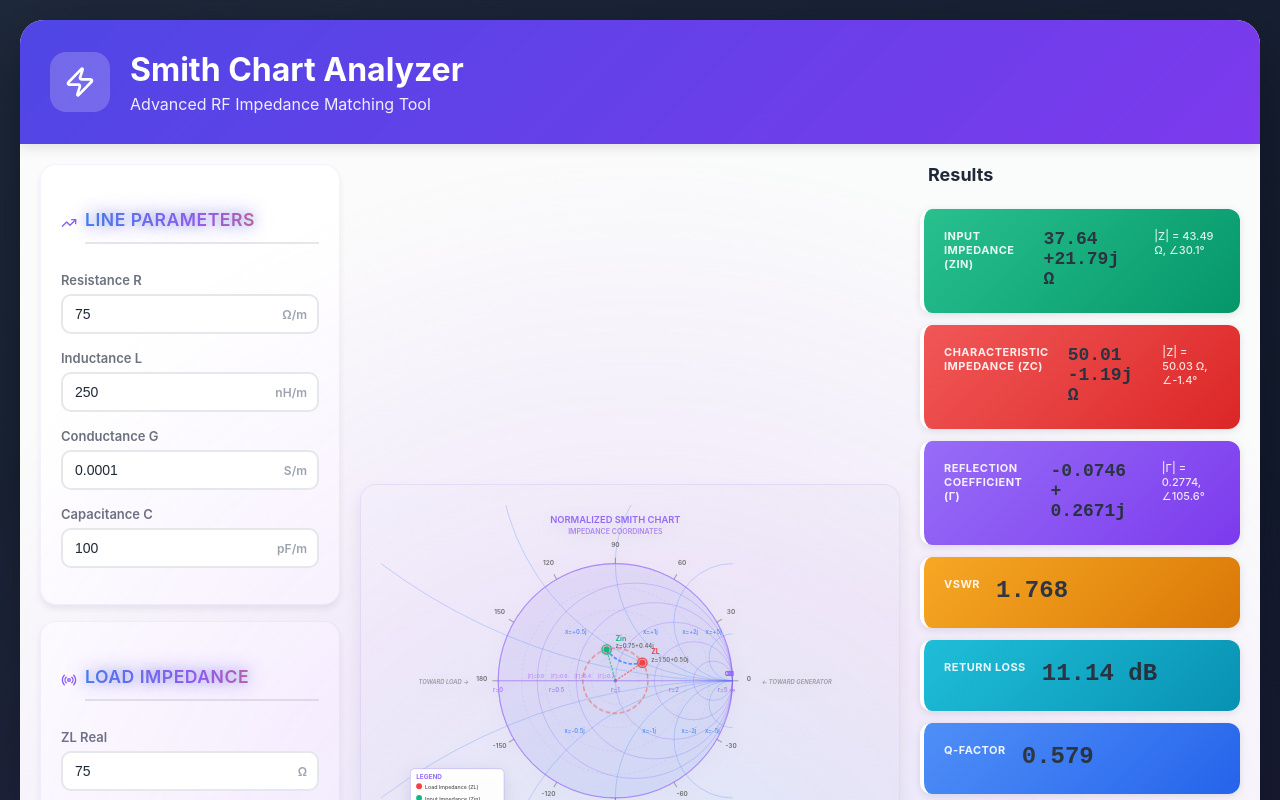
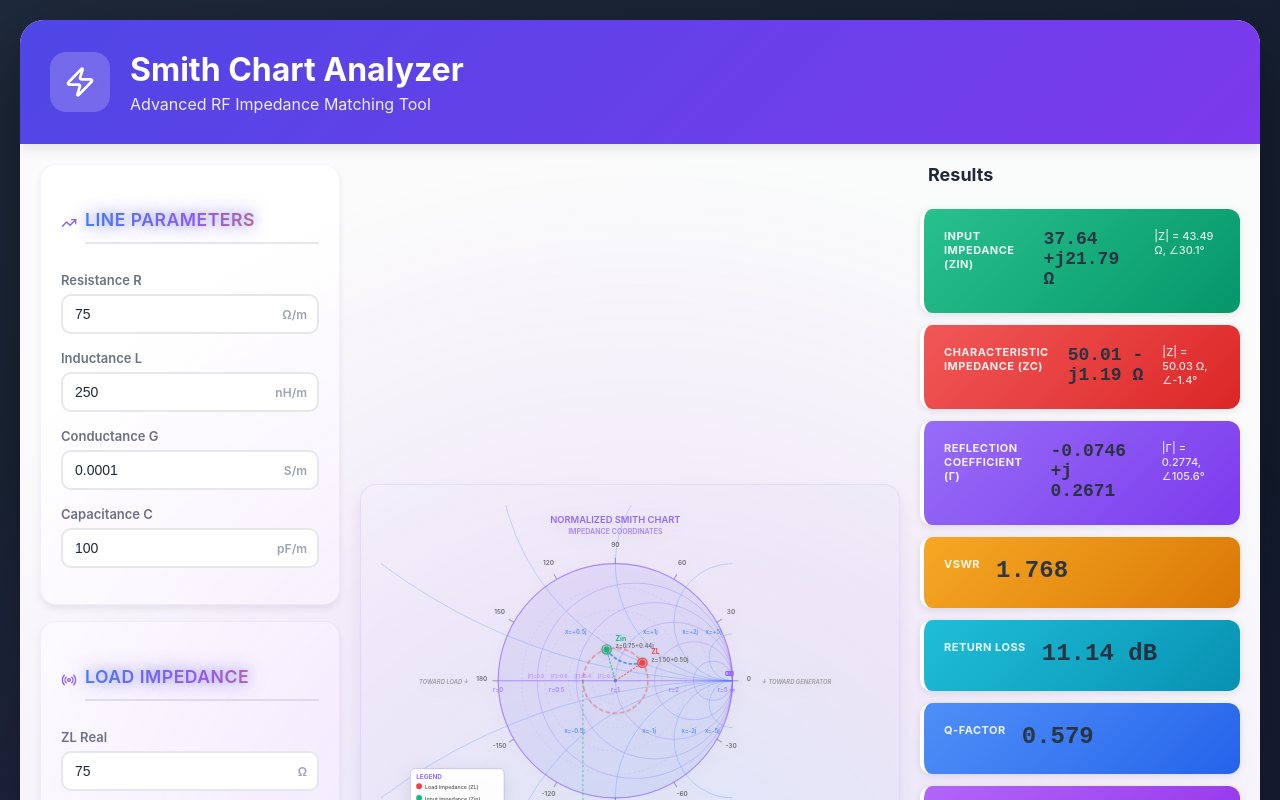
Before and after one commit to AdityaGangboir/TLV, a React (Vite) app: page /smith-chart in a window 1280 px wide. Shown: the top 800 px of the page. Built offline with nearby package versions, Linux system fonts and the light colour scheme.

Commit message:
Fixed Scales

```diff
--- a/src/pages/ImpedanceCalculator.jsx
+++ b/src/pages/ImpedanceCalculator.jsx
@@ -167,8 +167,8 @@ const ImpedanceCalculator = () => {
   };
 
   const formatComplex = (z, unit = "") => {
-    const sign = z.im >= 0 ? "+" : "";
-    return `${z.re.toFixed(3)} ${sign} j${z.im.toFixed(3)} ${unit}`;
+    const sign = z.im >= 0 ? "+" : "-";
+    return `${z.re.toFixed(3)} ${sign} j${Math.abs(z.im.toFixed(3))} ${unit}`;
   };
 
   const formulas = [
--- a/src/pages/SmithChart.jsx
+++ b/src/pages/SmithChart.jsx
@@ -2,6 +2,7 @@ import React, { useState, useMemo, useEffect } from "react";
 import { Zap, TrendingUp, Radio } from "lucide-react";
 import "./SmithChart.css";
 
+const Radius = 200;
 /* Complex number utilities */
 class Complex {
   constructor(real, imag = 0) {
@@ -330,8 +331,8 @@ const SmithChartTool = () => {
   const generateScales = () => {
     const elements = [];
     const baseY = 550,
-      startX = 200,
-      endX = 600;
+      startX = 400,
+      endX = 200;
 
     // Reflection Coefficient Scale
     elements.push(
@@ -380,16 +381,16 @@ const SmithChartTool = () => {
     const gammaX = startX + (endX - startX) * gammaMag;
 
     // Connection from Zin to reflection coefficient scale
-    // elements.push(
-    //   <line
-    //     key="gamma-connection"
-    //     x1={zinPoint.x}
-    //     y1={zinPoint.y}
-    //     x2={gammaX}
-    //     y2={baseY + 15}
-    //     className="conn-line gamma"
-    //   />
-    // );
+    elements.push(
+      <line
+        key="gamma-connection"
+        x1={gammaX}
+        y1={300}
+        x2={gammaX}
+        y2={baseY + 15}
+        className="conn-line gamma"
+      />
+    );
     elements.push(
       <circle
         key="gamma-marker"
@@ -491,7 +492,7 @@ const SmithChartTool = () => {
     rlValues.forEach((val) => {
       const gamma = Math.pow(10, -val / 20);
       const x = startX + (endX - startX) * gamma;
-      if (x >= startX && x <= endX) {
+      if (x >= endX && x <= startX) {
         elements.push(
           <line
             key={`rl-tick-${val}`}
@@ -892,7 +893,7 @@ const SmithChartTool = () => {
                   className="direction-label"
                   textAnchor="start"
                 >
-                  ← TOWARD GENERATOR
+                  ↓ TOWARD GENERATOR
                 </text>
 
                 <text
@@ -901,7 +902,7 @@ const SmithChartTool = () => {
                   className="direction-label"
                   textAnchor="end"
                 >
-                  TOWARD LOAD →
+                  TOWARD LOAD ↓
                 </text>
 
                 <text x="200" y="320" className="baseline-label" textAnchor="middle">r=0</text>
@@ -933,8 +934,8 @@ const SmithChartTool = () => {
             <div className="result-card zin">
               <div className="result-head">Input Impedance (Zin)</div>
               <div className="result-value">
-                {results.Zin.re.toFixed(2)} {results.Zin.im >= 0 ? "+" : ""}
-                {results.Zin.im.toFixed(2)}j Ω
+                {results.Zin.re.toFixed(2)} {results.Zin.im >= 0 ? "+j" : "-j"}
+                {Math.abs(results.Zin.im.toFixed(2))} Ω
               </div>
               <div className="result-sub">
                 |Z| = {results.Zin.mag().toFixed(2)} Ω, ∠
@@ -945,8 +946,8 @@ const SmithChartTool = () => {
             <div className="result-card zc">
               <div className="result-head">Characteristic Impedance (Zc)</div>
               <div className="result-value">
-                {results.Zc.re.toFixed(2)} {results.Zc.im >= 0 ? "+" : ""}
-                {results.Zc.im.toFixed(2)}j Ω
+                {results.Zc.re.toFixed(2)} {results.Zc.im >= 0 ? "+j" : "-j"}
+                {Math.abs(results.Zc.im.toFixed(2))} Ω
               </div>
               <div className="result-sub">
                 |Z| = {results.Zc.mag().toFixed(2)} Ω, ∠
@@ -957,8 +958,8 @@ const SmithChartTool = () => {
             <div className="result-card gamma">
               <div className="result-head">Reflection Coefficient (Γ)</div>
               <div className="result-value">
-                {results.Gamma.re.toFixed(4)} {results.Gamma.im >= 0 ? "+" : ""}{" "}
-                {results.Gamma.im.toFixed(4)}j
+                {results.Gamma.re.toFixed(4)} {results.Gamma.im >= 0 ? "+j" : "-j"}{" "}
+                {Math.abs(results.Gamma.im.toFixed(4))}
               </div>
               <div className="result-sub">
                 |Γ| = {results.Gamma.mag().toFixed(4)}, ∠
--- a/src/pages/WavePropagation.jsx
+++ b/src/pages/WavePropagation.jsx
@@ -5,14 +5,14 @@ import './WavePropagation.css';
 const WavePropagation = () => {
   const [inputs, setInputs] = useState({
     R: 2,
-    L: 10,
-    G: 0.1,
-    C: 1000,
-    freq: 1,
-    length: 1,
+    L: 2500,
+    G: 0.0001,
+    C: 80,
+    freq: 50*1e-9,
+    length: 4000000,
     ZL: 75,
     V0: 1,
-    speed: 1,
+    speed: .1,
   });
 
   const [time, setTime] = useState(0);
@@ -45,7 +45,7 @@ const WavePropagation = () => {
   useEffect(() => {
     if (isPlaying) {
       animationRef.current = setInterval(() => {
-        setTime((t) => t + 0.02 * inputs.speed);
+        setTime((t) => t + 0.002 * inputs.speed);
       }, 16);
     } else {
       if (animationRef.current) {
@@ -79,7 +79,7 @@ const WavePropagation = () => {
 
   // Generate wave data
   const generateWaveData = () => {
-    const points = 200;
+    const points = 100;
     const voltage = [];
     const current = [];
     const forwardV = [];
@@ -92,10 +92,12 @@ const WavePropagation = () => {
       const fwdV = inputs.V0 * Math.cos(omega * time - beta * z);
       const refV = inputs.V0 * gammaMag * Math.cos(omega * time + beta * z + gammaPhase * Math.PI / 180);
       const totalV = fwdV + refV;
+      // console.log(totalV);
 
       const fwdI = (inputs.V0 / Zc_real) * Math.cos(omega * time - beta * z - Math.PI / 2);
       const refI = -(inputs.V0 / Zc_real) * gammaMag * Math.cos(omega * time + beta * z - Math.PI / 2 + gammaPhase * Math.PI / 180);
-      const totalI = fwdI + refI;
+      const totalI = 125*(fwdI + refI);
+      // console.log(totalI);
 
       voltage.push({ x: z, y: totalV });
       current.push({ x: z, y: totalI });
```
